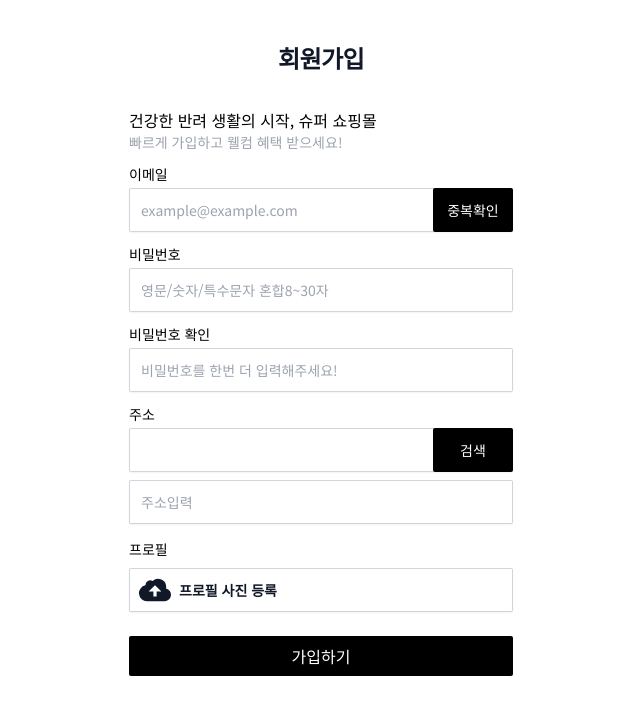
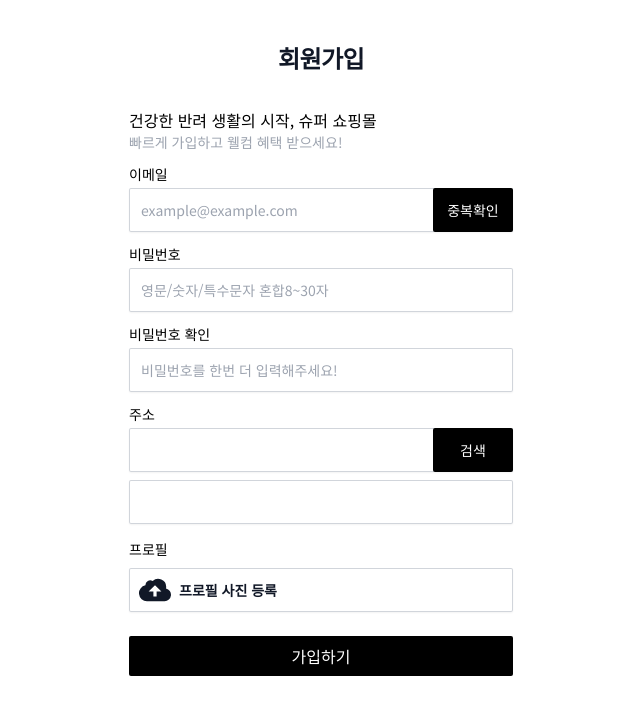
Before and after one commit to super-shoppingmall/super-frontend, a React (Create React App) app: page /signup/step1 in a window 1280 px wide. Shown: the top 714 px of the page, without its empty margins (319-959 px from the left). Built offline with nearby package versions, Linux system fonts and the light colour scheme; no server answers.

Commit message:
Fix: 회원가입 컴포넌트 스타일 추가

```diff
--- a/src/index.css
+++ b/src/index.css
@@ -7,3 +7,17 @@
 		font-family: 'Noto Sans KR', sans-serif;
 	}
 }
+
+@layer components {
+	.input-text {
+		@apply block border-0 bg-transparent py-1.5 pl-1 text-gray-900 placeholder:text-gray-400 focus:ring-0 sm:text-sm sm:leading-6 focus:outline-none;
+	}
+
+	.btn-form-sm {
+		@apply absolute top-0 right-0 w-20 h-full text-sm bg-black text-white text-center rounded-sm;
+	}
+
+	.btn-form-lg {
+		@apply w-full h-10 mt-6 px-6 rounded-sm bg-black text-white;
+	}
+}
--- a/src/layouts/Signup/SignupForm.tsx
+++ b/src/layouts/Signup/SignupForm.tsx
@@ -12,13 +12,10 @@ const SignupForm = () => {
 					<input
 						type='email'
 						id='email'
-						className='block w-80 border-0 bg-transparent py-1.5 pl-1 text-gray-900 placeholder:text-gray-400 focus:ring-0 sm:text-sm sm:leading-6 focus:outline-none'
+						className='w-80 input-text'
 						placeholder='example@example.com'
 					/>
-					<button
-						type='button'
-						className='absolute top-0 right-0 w-20 h-full text-sm bg-black text-white text-center rounded-sm'
-					>
+					<button type='button' className='btn-form-sm'>
 						중복확인
 					</button>
 				</InputField>
@@ -26,7 +23,7 @@ const SignupForm = () => {
 					<input
 						type='password'
 						id='password'
-						className='block flex-1 border-0 bg-transparent py-1.5 pl-1 text-gray-900 placeholder:text-gray-400 focus:ring-0 sm:text-sm sm:leading-6 focus:outline-none'
+						className='flex-1 input-text'
 						placeholder='영문/숫자/특수문자 혼합8~30자'
 					/>
 				</InputField>
@@ -34,31 +31,19 @@ const SignupForm = () => {
 					<input
 						type='password'
 						id='password_check'
-						className='block flex-1 border-0 bg-transparent py-1.5 pl-1 text-gray-900 placeholder:text-gray-400 focus:ring-0 sm:text-sm sm:leading-6 focus:outline-none'
+						className='flex-1 input-text'
 						placeholder='비밀번호를 한번 더 입력해주세요!'
 					/>
 				</InputField>
 				<InputField theme='SECONDARY' id='address' label='주소'>
-					<input
-						type='text'
-						id='address'
-						className='block w-80 border-0 bg-transparent py-1.5 pl-1 text-gray-900 placeholder:text-gray-400 focus:ring-0 sm:text-sm sm:leading-6 focus:outline-none'
-					/>
-					<button
-						type='button'
-						className='absolute top-0 right-0 w-20 h-full text-sm bg-black text-white text-center rounded-sm'
-					>
+					<input type='text' id='address' className='w-80 input-text' />
+					<button type='button' className='btn-form-sm'>
 						검색
 					</button>
 				</InputField>
 
 				<div className='flex rounded-sm mt-2 shadow-sm ring-1 ring-inset ring-gray-300 sm:max-w-md py-1 px-2'>
-					<input
-						placeholder='주소입력'
-						type='text'
-						className='block flex-1 border-0 bg-transparent py-1.5 pl-1 text-gray-900 placeholder:text-gray-400 focus:ring-0 sm:text-sm sm:leading-6 focus:outline-none cursor-pointer'
-						onClick={() => {}}
-					/>
+					<input type='text' className='flex-1 input-text' onClick={() => {}} />
 				</div>
 				<div className='col-span-full mt-3'>
 					<label htmlFor='photo' className='text-sm'>
@@ -82,10 +67,7 @@ const SignupForm = () => {
 					</div>
 				</div>
 				{/* NOTE: 시간 남으면 약관 추가 */}
-				<button
-					className='w-full h-10 mt-6 px-6 font-400 rounded-sm bg-black text-white'
-					type='submit'
-				>
+				<button className='btn-form-lg' type='submit'>
 					가입하기
 				</button>
 			</form>
```
